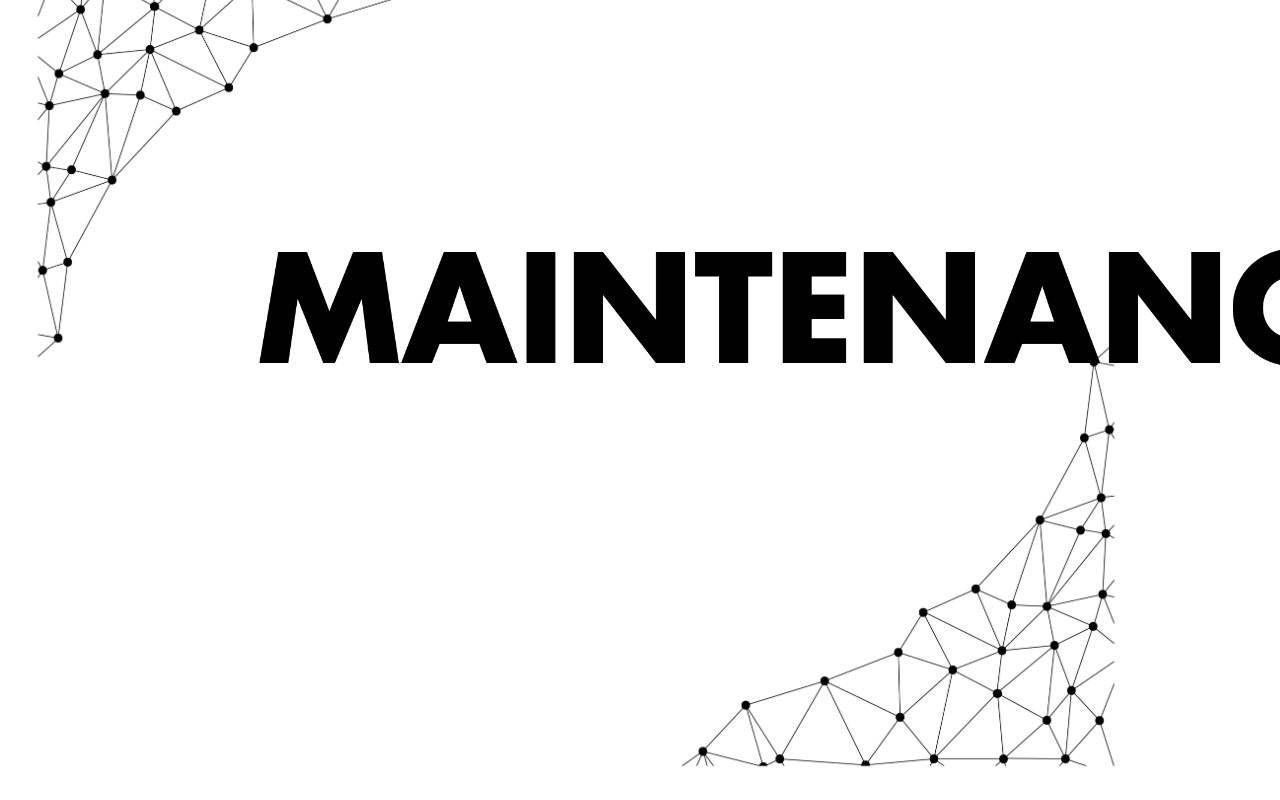
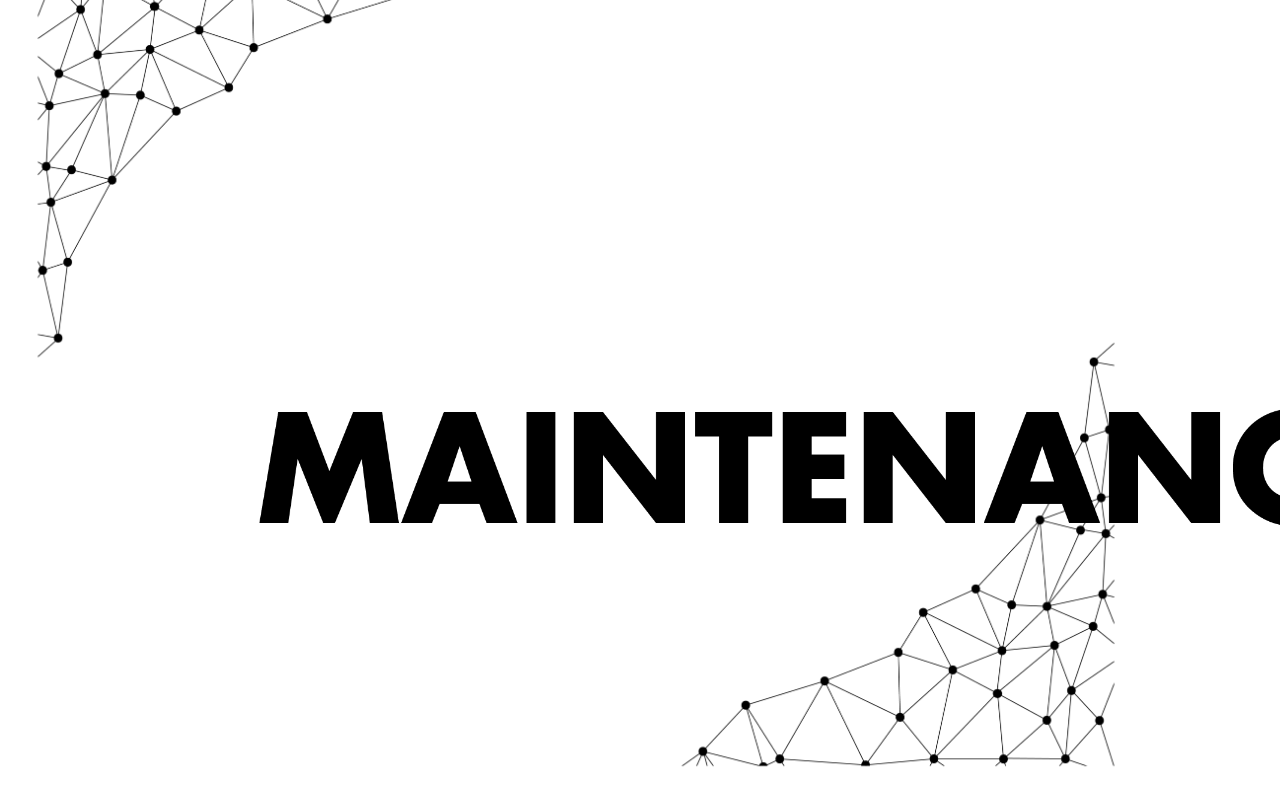
Before and after one commit to bing400/bing400.github.io, a plain HTML site: page index.html in a window 1280 px wide. Drawn offline with Linux system fonts and the light colour scheme.

Commit message:
Update index.html

```diff
--- a/index.html
+++ b/index.html
@@ -2,7 +2,7 @@
 <head>
 <body style="overflow:hidden;">
 <img src="logo-horizontal-.png" alt="lavariablelogo" style="width:20%;position:absolute; left:350%;top:25px;" >
-<img src="Maintenance-horiz-siteweb.png" alt="maintenance" style="width:90%;position:absolute; left:20%; top:20%;">
+<img src="Maintenance-horiz-siteweb.png" alt="maintenance" style="width:90%;position:absolute; left:20%; top:40%;">
 <img src="brand1.png" alt="brand" style="width:40%;position:absolute; left:0; top:-20%;">
 <img src="brand1-reflected.png" alt="brand-ref" style="width:40%;position:absolute; right:10%;top:40%;overflow:hidden;">
 
```
